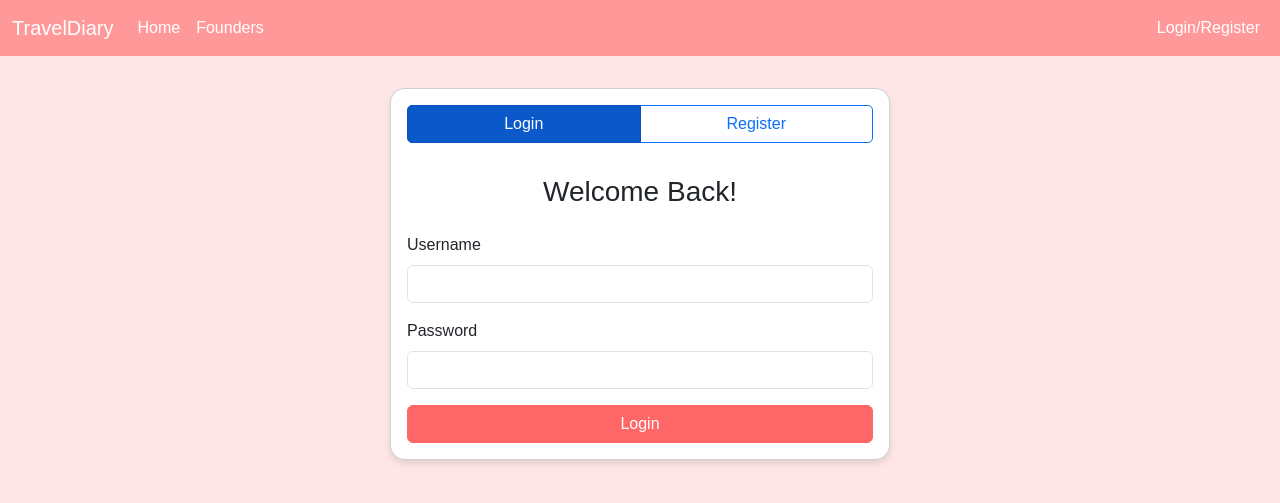
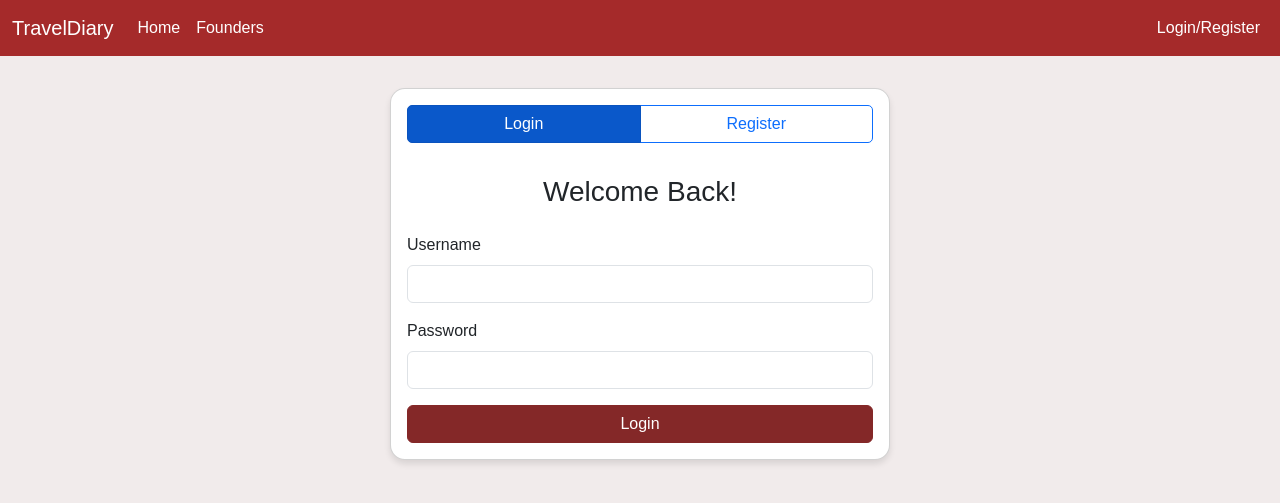
Before and after one commit to hkv-31/Travel-Website, a Flask app: page /login in a window 1280 px wide. Shown: the top 503 px of the page. Run offline with Flask 3, Linux system fonts and the light colour scheme.

Commit message:
Update base.html

```diff
--- a/cursor-trial/templates/base.html
+++ b/cursor-trial/templates/base.html
@@ -7,11 +7,11 @@
     <link href="https://cdn.jsdelivr.net/npm/bootstrap@5.3.0/dist/css/bootstrap.min.css" rel="stylesheet">
     <style>
         body {
-            background-color: #ffe6e6;
+            background-color: #f1ebeb;
             font-family: 'Arial', sans-serif;
         }
         .navbar {
-            background-color: #ff9999 !important;
+            background-color: #a52a2a !important;
         }
         .navbar-brand, .nav-link {
             color: white !important;
@@ -29,12 +29,12 @@
             margin-bottom: 1rem;
         }
         .btn-primary {
-            background-color: #ff6666;
-            border-color: #ff6666;
+            background-color: #842828;
+            border-color: #842828;
         }
         .btn-primary:hover {
-            background-color: #ff4d4d;
-            border-color: #ff4d4d;
+            background-color: #814242;
+            border-color: #814242;
         }
     </style>
     {% block extra_css %}{% endblock %}
```
